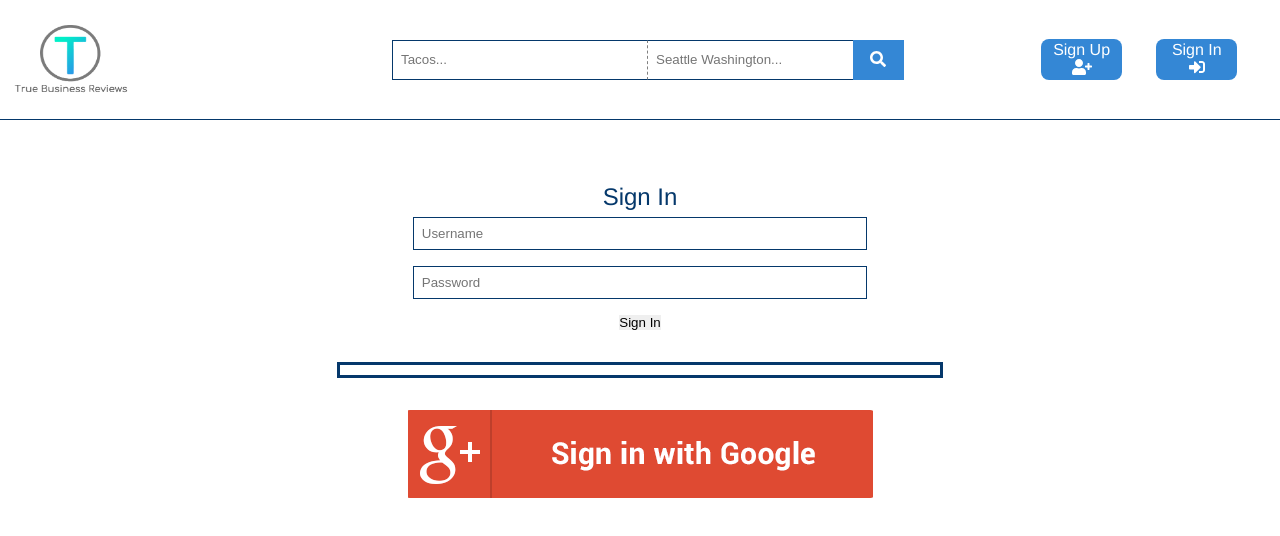
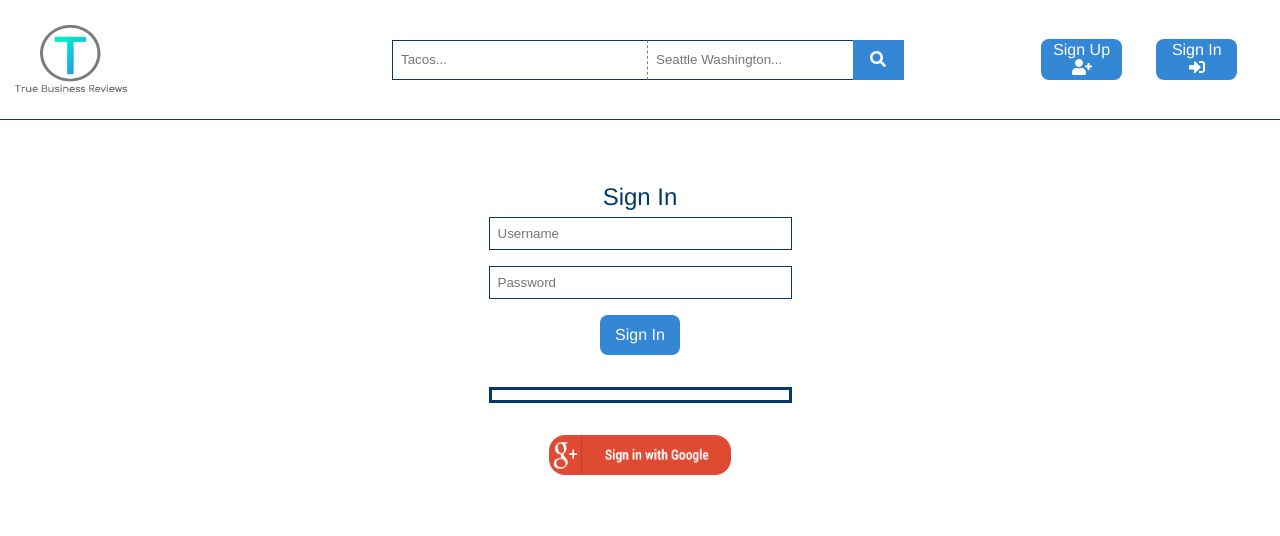
Before and after one commit to BloomTech-Labs/CS10-business-review, a React (Create React App) app in the folder true-business/: page /signin in a window 1280 px wide. Shown: the top 536 px of the page. Built offline with nearby package versions, Linux system fonts and the light colour scheme; no server answers; what react-stripe-elements would draw is missing.

Commit message:
Signup/Signin Styled

```diff
--- a/true-business/src/components/SignUp.js
+++ b/true-business/src/components/SignUp.js
@@ -103,7 +103,7 @@ class SignUp extends Component {
               />
               <input
                 className="signup-container__input"
-                placeholder="confirmPassword"
+                placeholder="Confirm Password"
                 name="confirmPassword"
                 type="password"
                 value={this.state.confirmPassword}
--- a/true-business/src/css/SignIn.css
+++ b/true-business/src/css/SignIn.css
@@ -58,35 +58,10 @@
   border: 0.1rem solid #05386b;
   background: #ffffff;
   margin-bottom: 1rem;
-  width: 75%;
+  width: 50%;
   padding: 0.5rem;
 }
-.signin .signin-container .signin-container__form .signin-container__buttons {
-  display: flex;
-  flex-direction: column;
-  justify-content: space-around;
-  align-items: center;
-  height: 100%;
-  width: 100%;
-  font-family: Helvetica Neue, Helvetica, Arial, sans-serif;
-  font-size: 1.2rem;
-  line-height: 1;
-  padding: 0;
-  margin: 0;
-  cursor: default;
-  color: #05386b;
-}
-.signin .signin-container .signin-container__form .signin-container__buttons .signin-container__google-auth {
-  min-width: 50%;
-  max-width: 50%;
-  min-height: 10vh;
-  max-height: 10vh;
-  border-radius: 1rem;
-}
-.signin .signin-container .signin-container__form .signin-container__buttons .signin-container__google-auth:hover {
-  cursor: pointer;
-}
-.signin .signin-container .signin-container__form .signin-container__buttons .signin-container__button {
+.signin .signin-container .signin-container__form .signin-container__button {
   border-radius: 0.5rem;
   width: 5rem;
   background-color: #3487d5;
@@ -95,18 +70,32 @@
   font-size: 1rem;
   height: 2.5rem;
 }
-.signin .signin-container .signin-container__form .signin-container__buttons .signin-container__button:hover {
+.signin .signin-container .signin-container__form .signin-container__button:hover {
   cursor: pointer;
   box-shadow: 0px 15px 20px #6b6b6b;
   filter: brightness(110%);
   font-weight: bolder;
 }
-.signin .signin-container .signin-container__form .signin-container__buttons .signin-container__button:hover {
+.signin .signin-container .signin-container__form .signin-container__button:hover {
   cursor: pointer;
+  opacity: 1;
+  box-shadow: 0 0 0 0;
+}
+.signin-container__google-auth {
+  min-width: 30%;
+  max-width: 30%;
+  min-height: 5vh;
+  max-height: 5vh;
+  border-radius: 1rem;
+}
+.signin-container__google-auth:hover {
+  cursor: pointer;
+  opacity: 1;
+  box-shadow: 0 0 0 0;
 }
 hr {
   border: 0.2rem solid #05386b;
   margin: 2rem 0;
-  width: 100%;
+  width: 50%;
   height: 1rem;
 }
--- a/true-business/src/css/SignUp.css
+++ b/true-business/src/css/SignUp.css
@@ -32,7 +32,6 @@
   border-radius: 0.5rem;
   color: #05386b;
   padding: 1rem;
-  min-height: 60vh;
 }
 .signup .signup-container .signup-container__header {
   font-size: 1.5rem;
@@ -72,7 +71,7 @@
   border: 0.1rem solid #05386b;
   background: #ffffff;
   margin-bottom: 1rem;
-  width: 75%;
+  width: 50%;
   padding: 0.5rem;
 }
 .signup .signup-container .signup-container__form .signup-container__buttons {
--- a/true-business/src/less/SignIn.less
+++ b/true-business/src/less/SignIn.less
@@ -1,4 +1,4 @@
-@import 'mixins.less';
+@import "mixins.less";
 
 .signin {
   .container();
@@ -20,35 +20,29 @@
         border: 0.1rem solid @textColor;
         background: @elementBG;
         margin-bottom: 1rem;
-        width: 75%;
-        padding: .5rem;
+        width: 50%;
+        padding: 0.5rem;
       }
-      .signin-container__buttons {
-        .container(@justifyContent: space-around);
-        .signin-container__google-auth {
-          min-width: 50%;
-          max-width: 50%;
-          min-height: 10vh;
-          max-height: 10vh;
-          border-radius: 1rem;
-        }
-        .signin-container__google-auth:hover {
-          cursor: pointer;
-        }
-        .signin-container__button {
-          .button();
-        }
-        .signin-container__button:hover {
-          cursor: pointer;
-        }
+      .signin-container__button {
+        .button();
+        .regularHover();
       }
     }
   }
 }
 
+.signin-container__google-auth {
+  min-width: 30%;
+  max-width: 30%;
+  min-height: 5vh;
+  max-height: 5vh;
+  border-radius: 1rem;
+  .regularHover();
+}
+
 hr {
-  border: .2rem solid @textColor;
+  border: 0.2rem solid @textColor;
   margin: 2rem 0;
-  width: 100%;
+  width: 50%;
   height: 1rem;
 }
--- a/true-business/src/less/SignUp.less
+++ b/true-business/src/less/SignUp.less
@@ -9,7 +9,6 @@
     .backAndBorder();
     color: @textColor;
     padding: 1rem;
-    min-height: 60vh;
     .signup-container__header {
       .header();
     }
@@ -22,7 +21,7 @@
         border: 0.1rem solid @textColor;
         background: @elementBG;
         margin-bottom: 1rem;
-        width: 75%;
+        width: 50%;
         padding: .5rem;
       }
       .signup-container__buttons {
```
